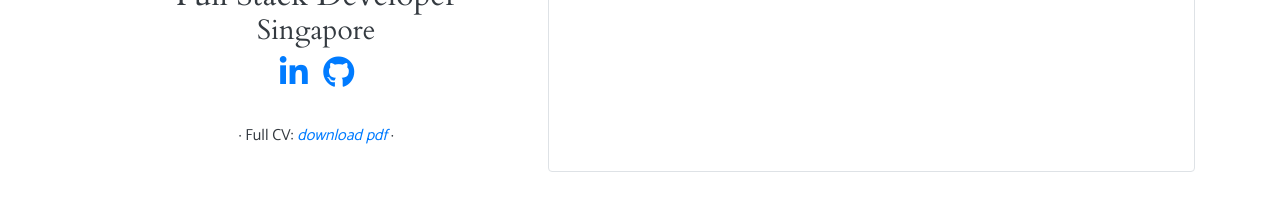
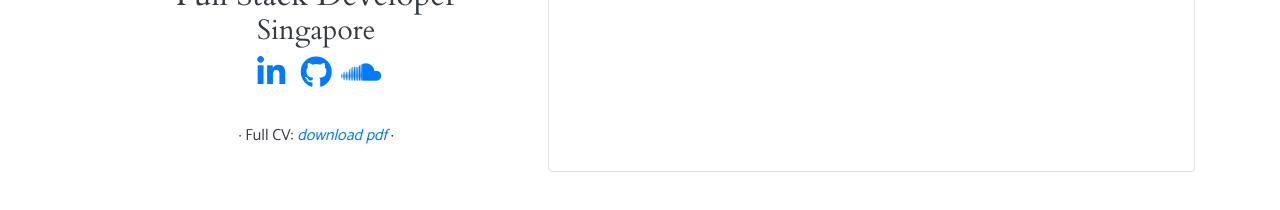
Before and after one commit to farhanangullia/farhanangullia.github.io, a plain HTML site: page index.html in a window 1280 px wide. Shown: the part 324-534 px from the top of the page. Drawn offline with nearby package versions, Linux system fonts and the light colour scheme; some icons are missing.

Commit message:
minor updates

```diff
--- a/index.html
+++ b/index.html
@@ -97,6 +97,14 @@
     <h2>
       <a href="https://github.com/farhanangullia">
         <i class="text-primary zoomlink fab fa-github"></i>
+      </a>
+    </h2>
+  </div>
+
+  <div style="height:45px; width:45px;">
+    <h2>
+      <a href="https://soundcloud.com/djfarmosaofficial">
+        <i class="text-primary zoomlink fab fa-soundcloud"></i>
       </a>
     </h2>
   </div>
```
